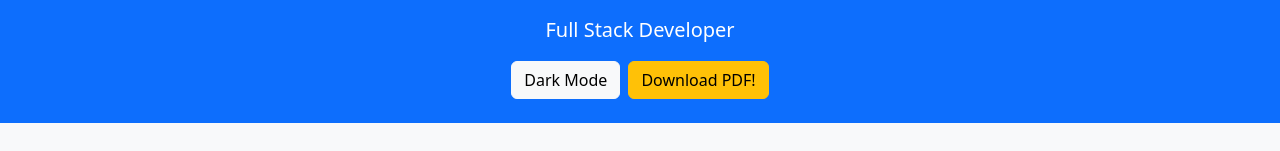
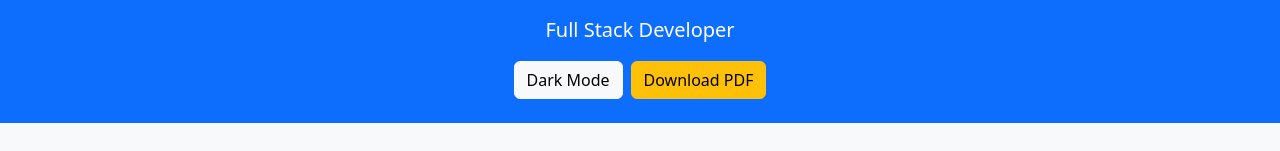
Before and after one commit to Melkzedk/my-resume, a React (Create React App) app: page / in a window 1280 px wide. Shown: the part 201-352 px from the top of the page. Built offline with nearby package versions, Linux system fonts and the light colour scheme.

Commit message:
small changes

```diff
--- a/src/components/Header.js
+++ b/src/components/Header.js
@@ -48,7 +48,7 @@ export default function Header({ dark, toggleTheme }) {
         </button>
 
         <button className="btn btn-warning" onClick={downloadPDF}>
-          Download PDF!
+          Download PDF
         </button>
       </div>
     </header>
```
